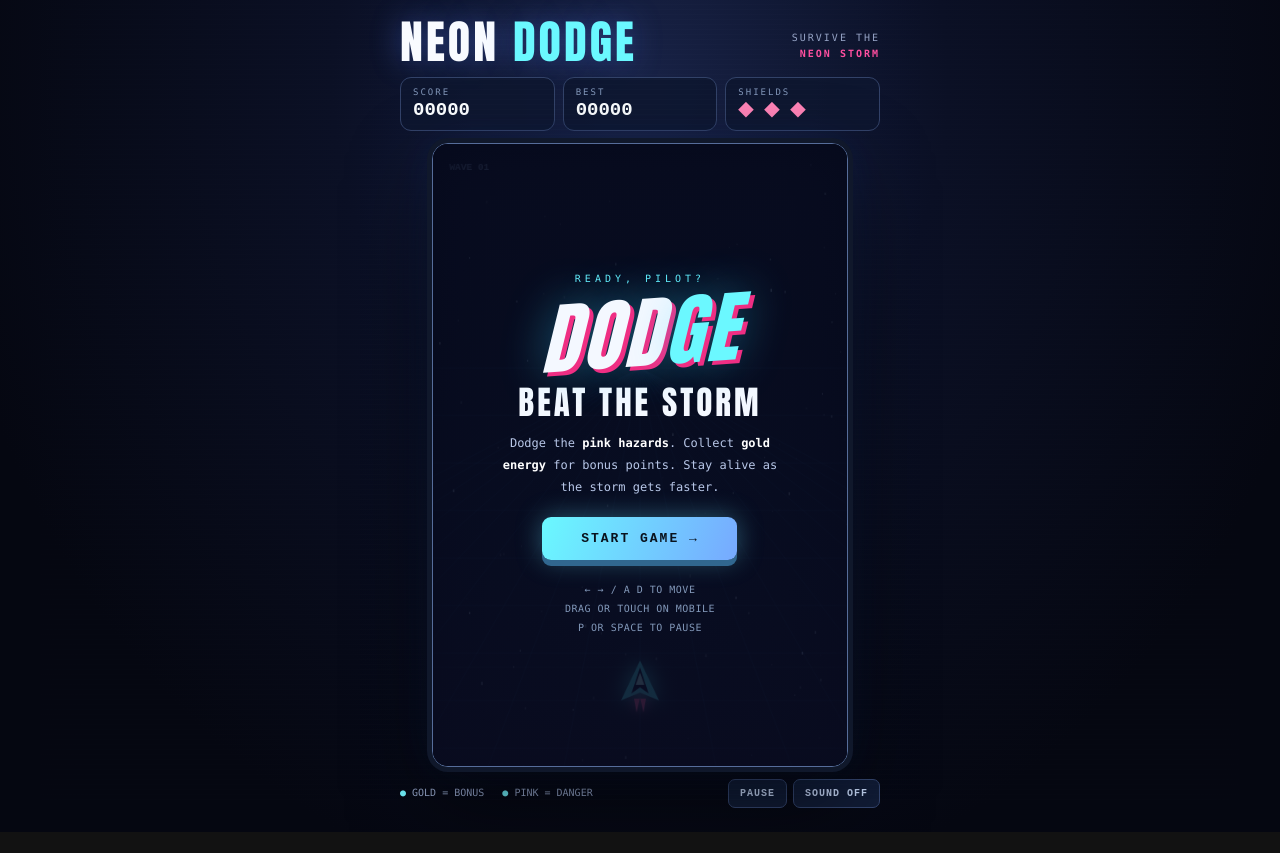
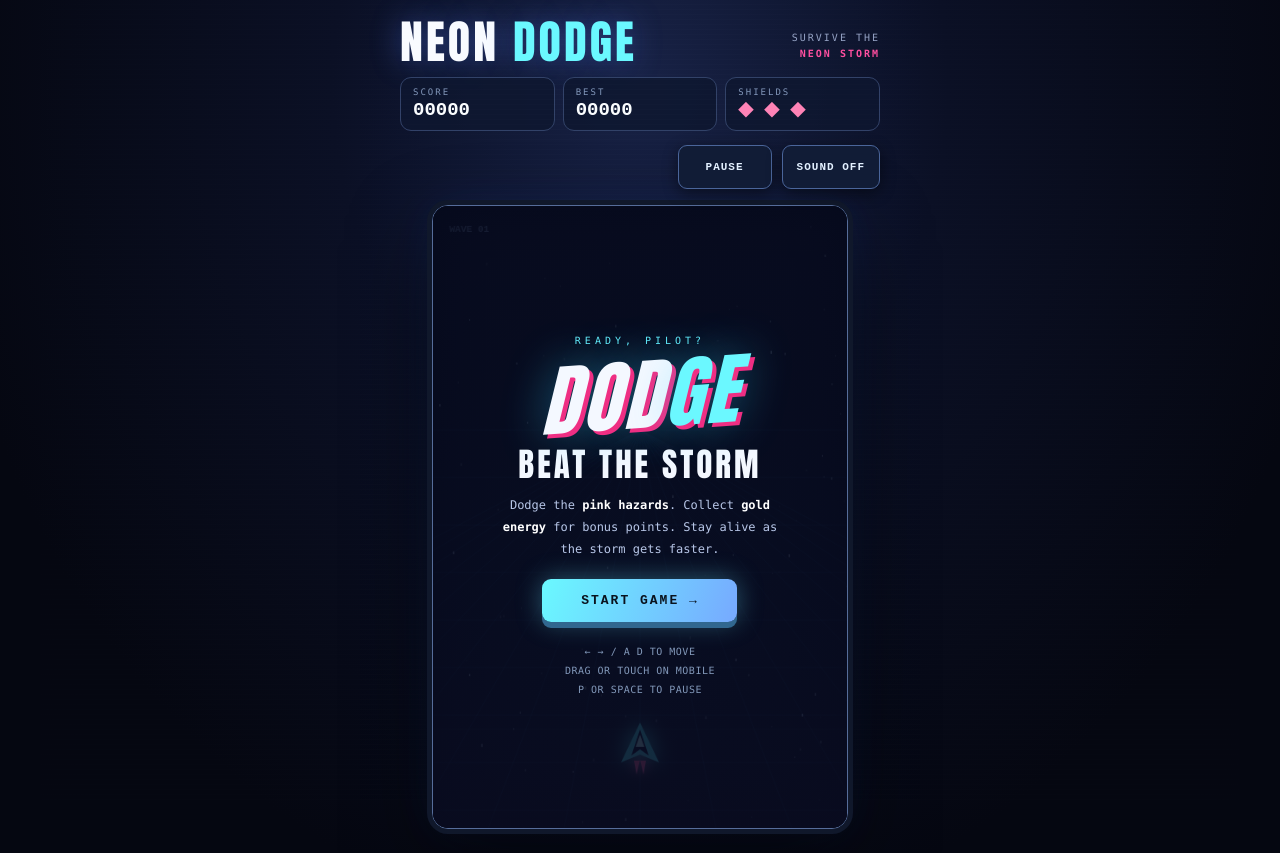
Before and after one commit to lensicallyapp/neon-dodge, a plain HTML site: page dist/index.html in a window 1280 px wide. Before the commit the page ends 832 px from the top, so only its background shows below. Drawn offline with Linux system fonts and the light colour scheme.

Commit message:
Move Pause and Sound above the playfield, clear iOS Safari bottom bar

```diff
--- a/dist/index.html
+++ b/dist/index.html
@@ -39,13 +39,12 @@
     .primary{appearance:none;border:0;border-radius:9px;padding:15px 26px;min-width:195px;cursor:pointer;color:#09121d;font:900 13px/1 ui-monospace,monospace;letter-spacing:2px;background:linear-gradient(110deg,#6af9ff,#77a9ff);box-shadow:0 6px 0 #31678f,0 0 26px #67e5ff5a;transition:transform .1s,box-shadow .1s}
     .primary:active{transform:translateY(4px);box-shadow:0 2px 0 #31678f}
     .controls{margin-top:20px;color:#8298b9;font-size:10px;line-height:1.9;letter-spacing:.5px}
-    .below{width:min(94vw,480px);display:flex;align-items:center;justify-content:space-between;gap:10px;color:#96a6c9;font-size:10px;line-height:1.4}
-    .below span{color:#72f1fb}
-    .below button{background:#111c36;border:1px solid #34466f;border-radius:7px;color:#c7d8f7;font:700 10px ui-monospace,monospace;letter-spacing:1px;padding:8px 11px;cursor:pointer}
-    .below button:focus-visible,.primary:focus-visible{outline:3px solid #ffe58a;outline-offset:4px}
-    footer{font-size:9px;color:#62718e;letter-spacing:2px;text-align:center;margin-top:4px}
+    .game-actions{width:min(94vw,480px);display:flex;align-items:center;justify-content:flex-end;gap:10px;position:sticky;top:8px;z-index:10;padding:2px 0 4px}
+    .game-actions button{appearance:none;min-height:44px;min-width:94px;background:#111c36;border:1px solid #4a659a;border-radius:9px;color:#e3f0ff;font:800 11px ui-monospace,monospace;letter-spacing:1px;padding:10px 14px;cursor:pointer;touch-action:manipulation;box-shadow:0 4px 15px #0007}
+    .game-actions button:active{background:#21345b}
+    .game-actions button:focus-visible,.primary:focus-visible{outline:3px solid #ffe58a;outline-offset:4px}
     @media(max-height:730px){.app{padding-top:10px;gap:8px}.metric{padding:6px 10px}.metric strong{font-size:16px}.frame{width:min(94vw,440px,calc(69dvh * .667))}.controls{margin-top:10px}}
-    @media(max-width:600px){.app{padding-bottom:calc(118px + env(safe-area-inset-bottom,0px))}.below{margin-top:10px;flex-wrap:wrap;justify-content:center;row-gap:14px}.below>div:first-child{text-align:center;width:100%}.below>div:last-child{display:flex;gap:10px;justify-content:center}.below button{min-height:44px}}
+    @media(max-width:600px){.app{padding-bottom:calc(36px + env(safe-area-inset-bottom,0px))}.game-actions{top:10px}}
     @media(prefers-reduced-motion:reduce){.overlay,.primary{transition:none}}
   </style>
 </head>
@@ -57,6 +56,10 @@
     <div class="metric"><label>BEST</label><strong id="best">00000</strong></div>
     <div class="metric"><label>SHIELDS</label><strong id="lives">◆ ◆ ◆</strong></div>
   </section>
+  <div class="game-actions" role="group" aria-label="Game controls">
+    <button id="pauseBtn" type="button">PAUSE</button>
+    <button id="soundBtn" type="button" aria-label="Toggle sound">SOUND OFF</button>
+  </div>
   <div class="frame" id="frame">
     <canvas id="game" width="480" height="720" aria-label="Move left and right to dodge hazards and collect glowing stars"></canvas>
     <div class="overlay" id="overlay">
@@ -72,7 +75,6 @@
       </div>
     </div>
   </div>
-  <div class="below"><div><span>●</span> GOLD = BONUS &nbsp; <span>●</span> PINK = DANGER</div><div><button id="pauseBtn" type="button">PAUSE</button> <button id="soundBtn" type="button" aria-label="Toggle sound">SOUND OFF</button></div></div>
 </main>
 <script>
 (()=>{'use strict';
```
